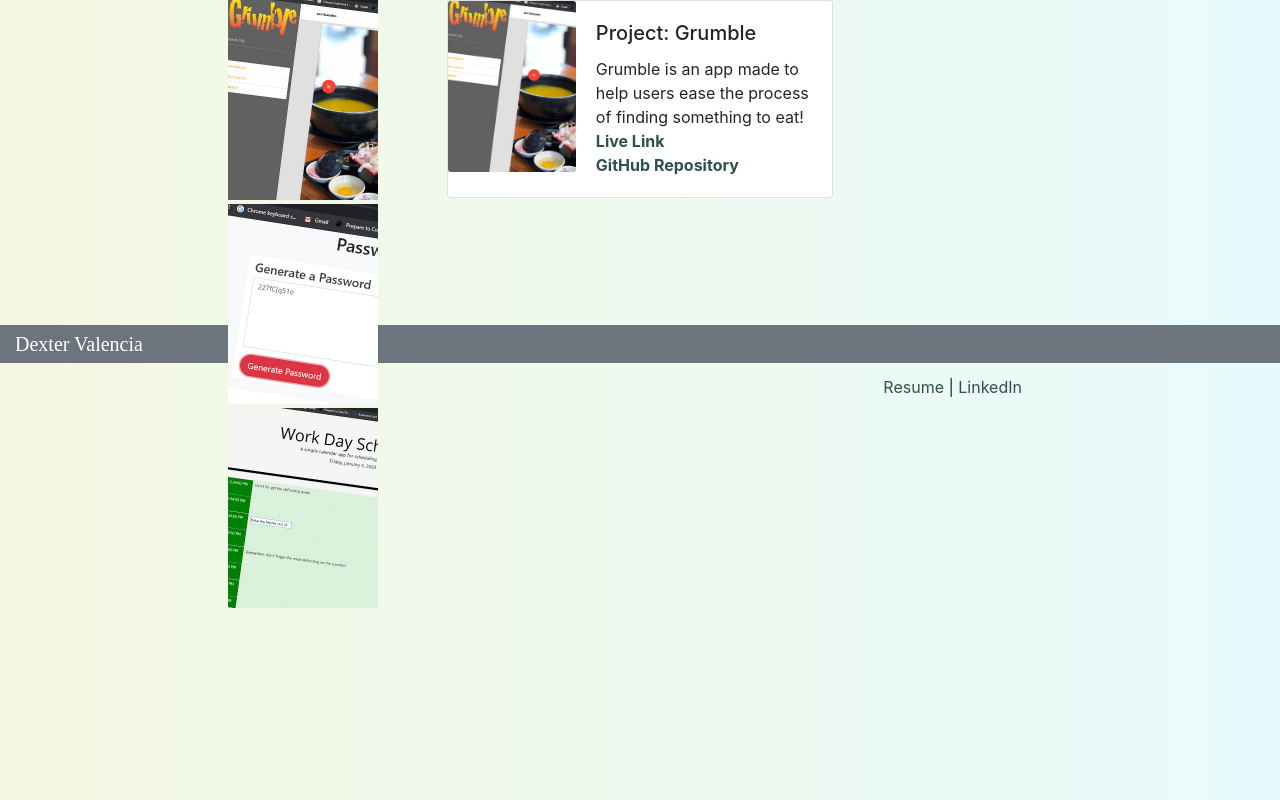
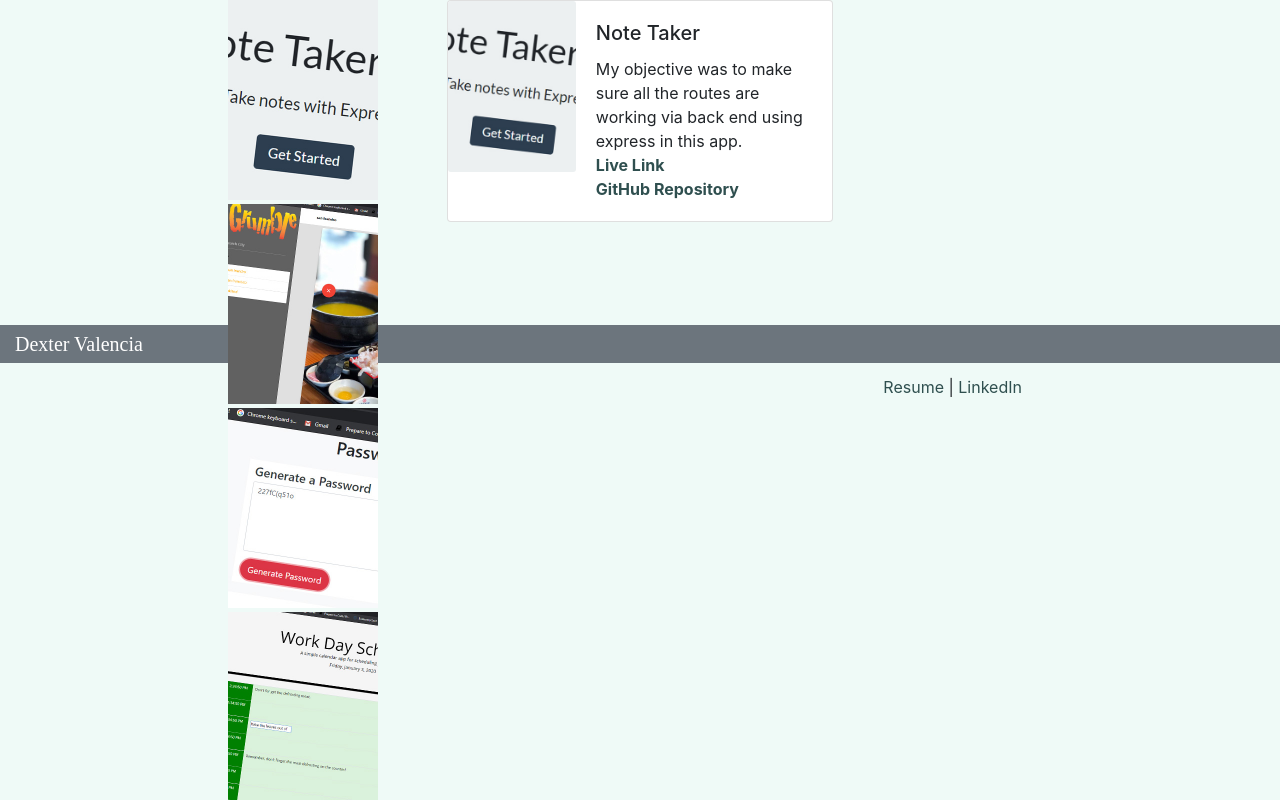
Before and after one commit to itsmedexter/Updated_Portfolio, a website: page public/index.html in a window 1280 px wide. Both pictures are taken after a click on the picture 303 px from the left and 100 px from the top of the page. Drawn offline with nearby package versions, Linux system fonts and the light colour scheme; a web font is replaced by a local one.

Commit message:
Got backgound color to work, and updated readme

```diff
--- a/public/assets/css/style.css
+++ b/public/assets/css/style.css
@@ -1,6 +1,7 @@
-body {
-  background-image: linear-gradient(to right, rgb(244, 248, 226),rgb(232, 251, 252));
+.bg {
+  background-color: rgb(239, 250, 247);
 }
+/* background-color: linear-gradient( rgb(244, 248, 226),rgb(232, 251, 252)); */
 
 h4 {
     margin: 0;
--- a/public/assets/js/script.js
+++ b/public/assets/js/script.js
@@ -1,4 +1,26 @@
 $(".image1").on("click", function() {
+  console.log("Does it work?");
+  var card = `
+  <div class="card mb-3" style="max-width: 540px;">
+   <div class="row no-gutters">
+     <div class="col-md-4">
+       <img src="assets/images/note4.jpg" class="card-img" alt="grumble">
+     </div>
+     <div class="col-md-8">
+       <div class="card-body">
+         <h5 class="card-title">Note Taker</h5>
+         <p class="card-text">My objective was to make sure all the routes are working via back end using express in this app.<br>
+         <a href="https://powerful-everglades-60592.herokuapp.com/notes" target="blank"><strong>Live Link</strong></a><br><a href="https://github.com/itsmedexter/unit11_Note-Taker" target="blank"><strong>GitHub Repository</strong></a></p>
+       </div>
+     </div>
+   </div>
+ </div>
+  `
+  $("#dump").append(card);
+  $(this).off("click");
+});
+
+$(".image2").on("click", function() {
     console.log("hello world");
     var card = `
     <div class="card mb-3" style="max-width: 540px;">
@@ -21,13 +43,13 @@ $(".image1").on("click", function() {
     $(this).off("click");
 });
 
-$(".image2").on("click", function() {
+$(".image3").on("click", function() {
     console.log("hello world");
     var card = `
     <div class="card mb-3" style="max-width: 540px;">
      <div class="row no-gutters">
        <div class="col-md-4">
-         <img src="assets/images/password2.jpg" class="card-img" alt="grumble">
+         <img src="assets/images/password2.jpg" class="card-img" alt="password">
        </div>
        <div class="col-md-8">
          <div class="card-body">
@@ -45,13 +67,13 @@ $(".image2").on("click", function() {
 });
 
 
-$(".image3").on("click", function() {
+$(".image4").on("click", function() {
     console.log("hello world");
     var card = `
     <div class="card mb-3" style="max-width: 540px;">
      <div class="row no-gutters">
        <div class="col-md-4">
-         <img src="assets/images/schedule2.jpg" class="card-img" alt="grumble">
+         <img src="assets/images/schedule2.jpg" class="card-img" alt="schedule">
        </div>
        <div class="col-md-8">
          <div class="card-body">
--- a/public/index.html
+++ b/public/index.html
@@ -17,7 +17,6 @@
 
 
 
-
 <div id="container" class="container-fluid"><!-- main container -->
 
  <div class="row"><!-- three images -->
@@ -32,9 +31,10 @@
             <div class="text"><p><h5>Project: Work Day scheduler</h4><a href="https://itsmedexter.github.io/unit05_homework/" target="blank">Live Link</a><br><a href="https://github.com/itsmedexter/unit05_homework" target="blank">GitHub Repository</a></p></div>
 
         </div> -->
-        <img src="assets/images/Project1.jpg" class="image mb-1 image1">
-        <img src="assets/images/password2.jpg" class="image my-1 image2">
-        <img src="assets/images/schedule2.jpg" class="image my-1 image3">
+        <img src="assets/images/note4.jpg" class="image mb-1 image1">
+        <img src="assets/images/Project1.jpg" class="image mb-1 image2">
+        <img src="assets/images/password2.jpg" class="image my-1 image3">
+        <img src="assets/images/schedule2.jpg" class="image my-1 image4">
 
     </div>
   </div><!-- three images -->
```
Also changed, not shown: README.md, images/before.jpg (added), images/updated_site.gif (added), public/assets/images/note4.jpg (added), 1 other file.
